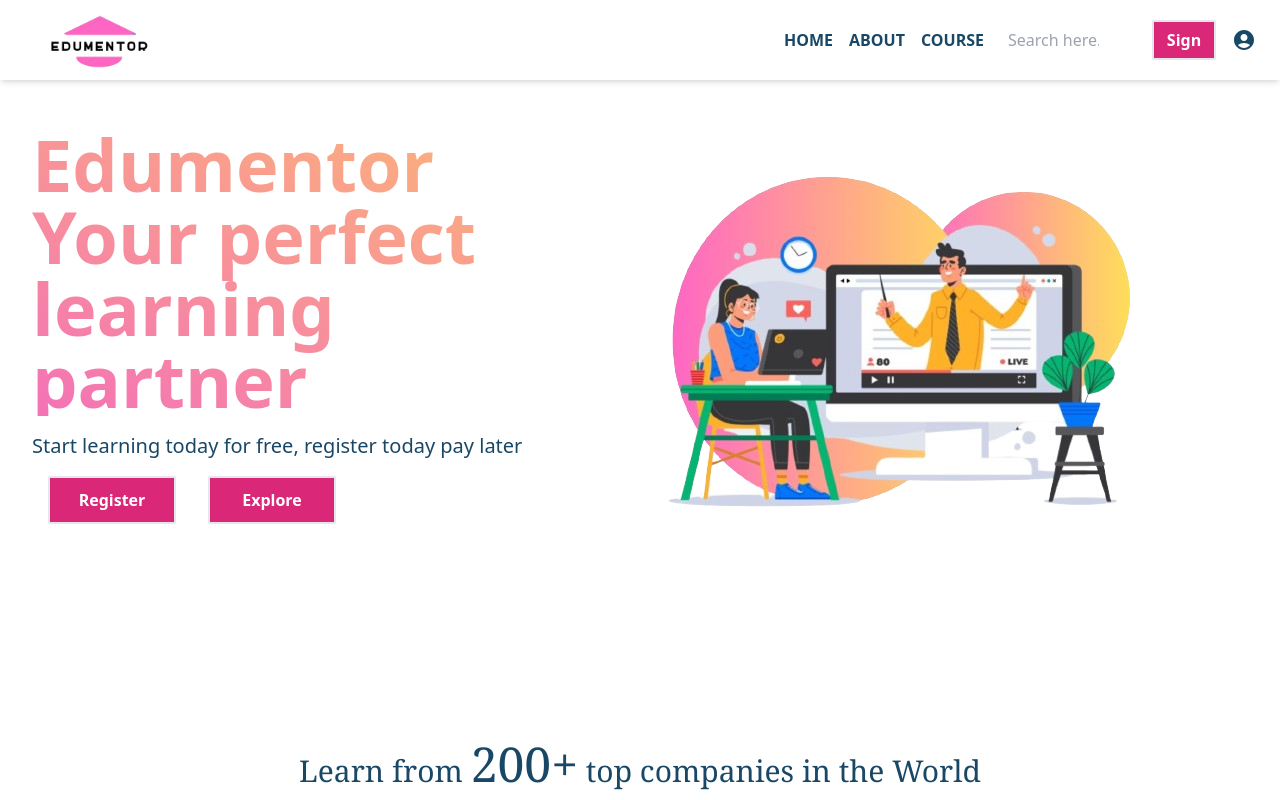
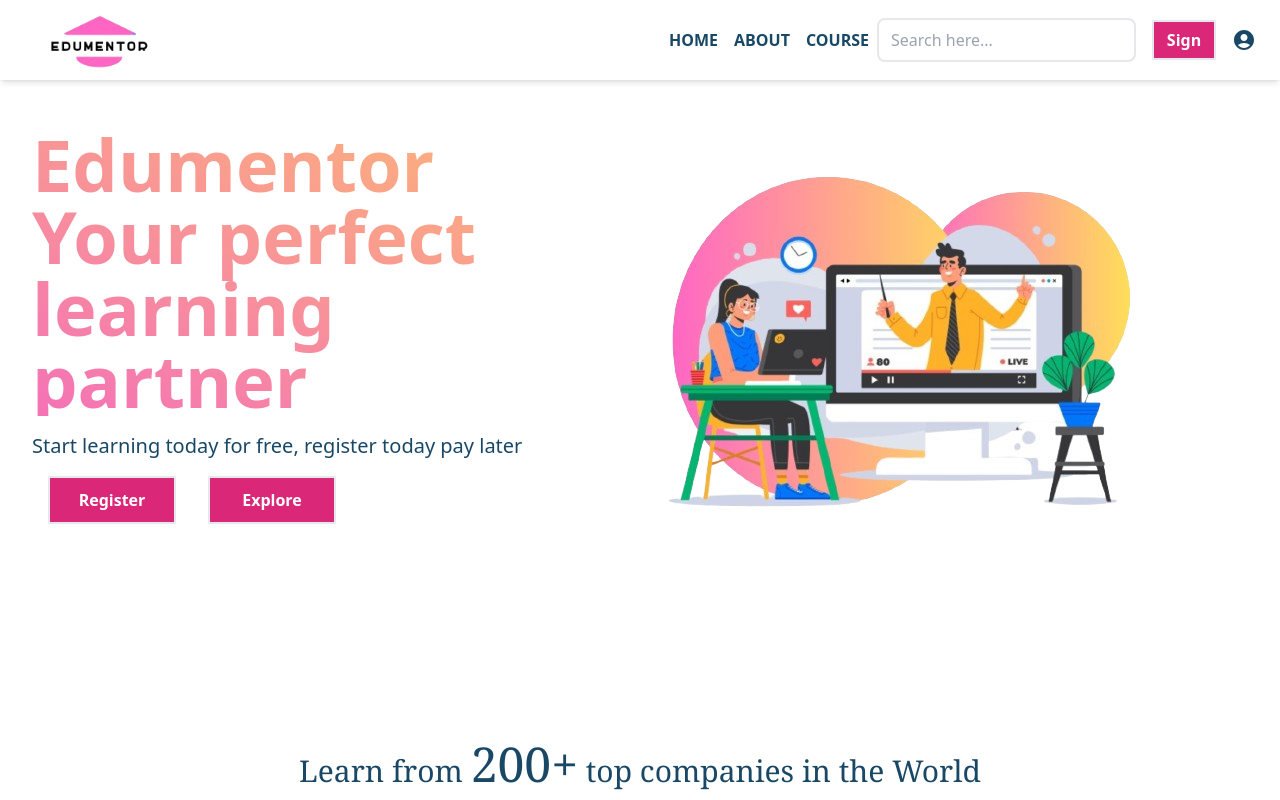
Before and after one commit to EditsbyVineeth/EdMentor02, a React (Create React App) app: page / in a window 1280 px wide. Shown: the top 800 px of the page. Built offline with nearby package versions, Linux system fonts and the light colour scheme.

Commit message:
search bar functionality modified

```diff
--- a/src/Components/Navbar/Nav.jsx
+++ b/src/Components/Navbar/Nav.jsx
@@ -74,7 +74,7 @@
                 </Link>{" "}
               </li>
 
-              <div className=" bg-white bg-transparent p-2 rounded-lg w-36 flex flex-row items-center justify-between">
+              <div className="p-1 rounded-lg  border-2 border-gray- flex flex-row items-center justify-between">
                 <input
                   type="text"
                   placeholder="Search here..."
```
